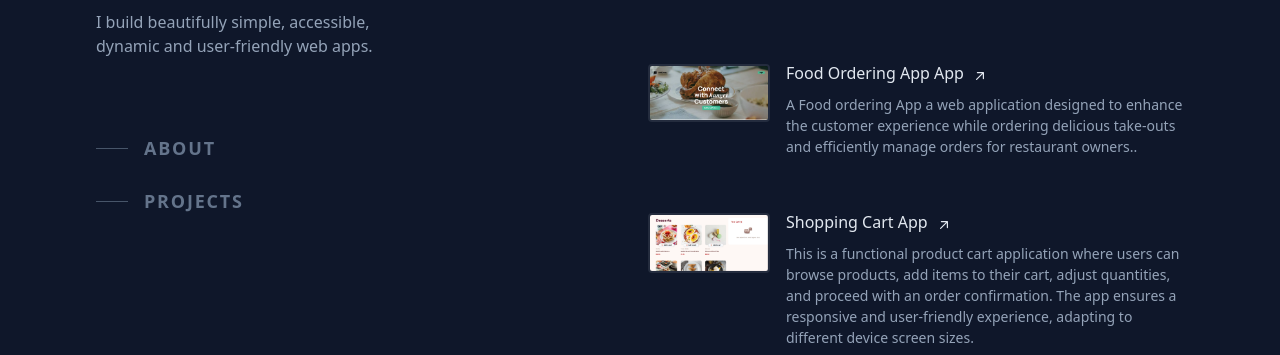
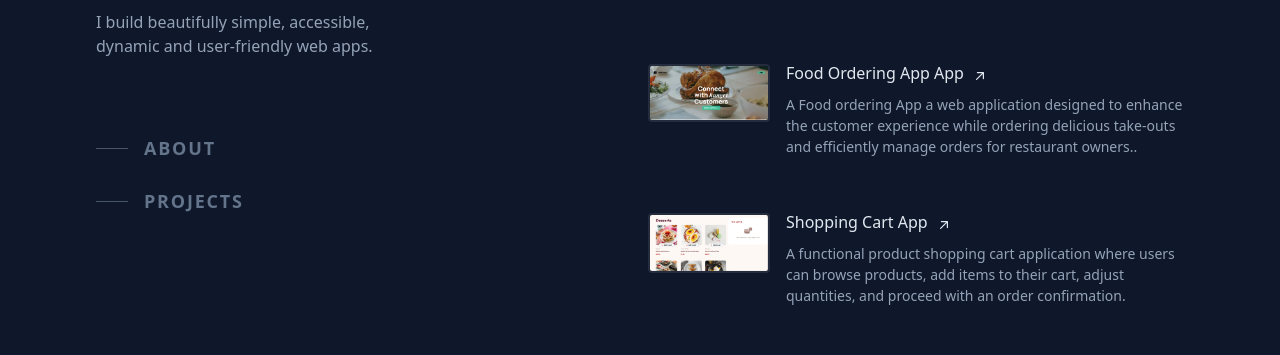
Before and after one commit to SylviaifyX/Portfolio, a website: page index.html in a window 1280 px wide. Shown: the part 238-593 px from the top of the page. Drawn offline with Linux system fonts and the light colour scheme.

Commit message:
making adjustment

```diff
--- a/index.html
+++ b/index.html
@@ -250,7 +250,7 @@
                         <h3>
                           <a
                             class="inline-flex items-baseline font-medium leading-tight text-slate-200 hover:text-teal-300 focus-visible:text-teal-300 group/link text-base"
-                            href="shopping-cart-six-weld.vercel.app"
+                            href="https://shopping-cart-six-weld.vercel.app/"
                             target="_blank"
                             rel="noreferrer"
                             aria-label="shopping cart App"
@@ -281,10 +281,8 @@
                           </a>
                         </h3>
                         <p class="mt-2 text-sm leading-normal">
-                          This is a functional product cart application where users can browse products,
+                          A functional product shopping cart application where users can browse products,
                           add items to their cart, adjust quantities, and proceed with an order confirmation.
-                          The app ensures a responsive and user-friendly experience,
-                          adapting to different device screen sizes.
                         </p>
                       </div>
                       <img
```
